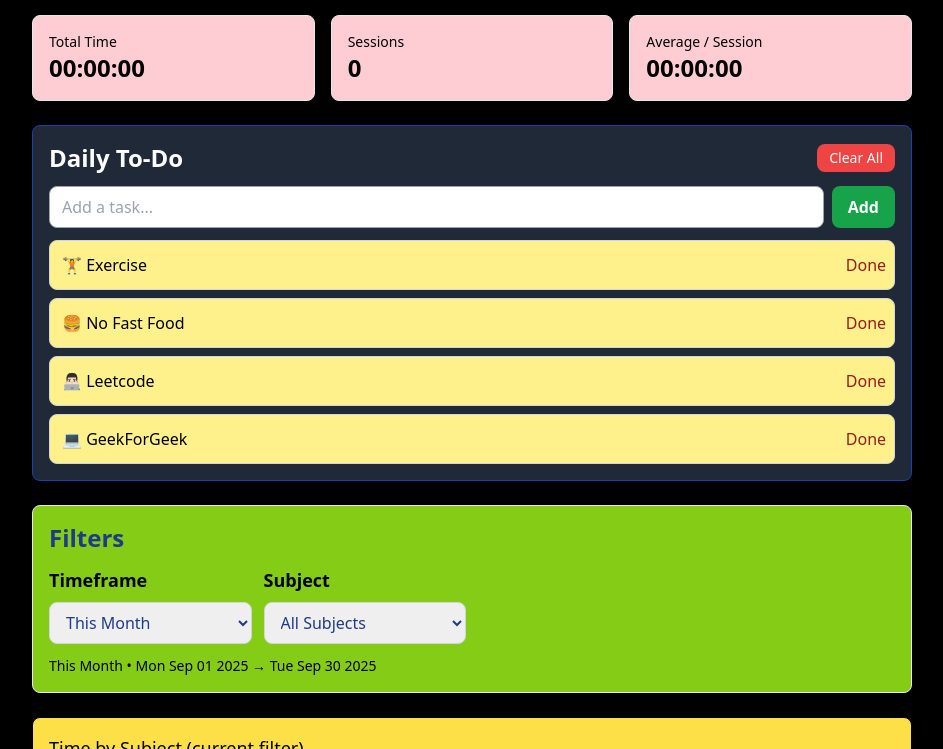
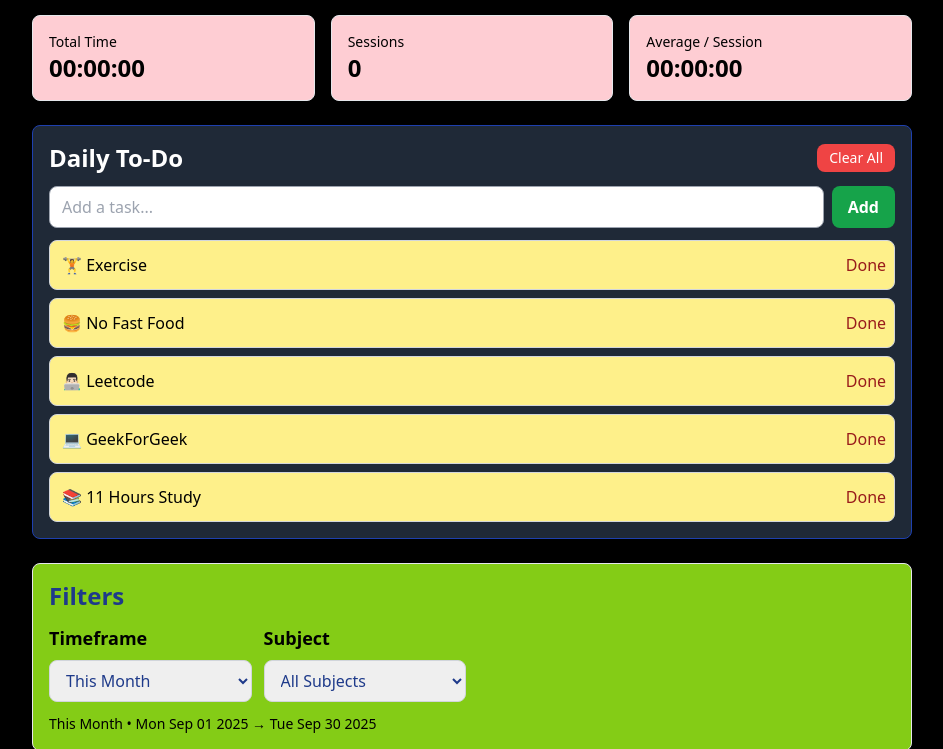
Before and after one commit to shubhamrajdelhiwale/Study-Timer, a plain HTML site: page index.html in a window 1280 px wide. Shown: the part 351-1100 px from the top of the page, without its empty margins (168-1111 px from the left). Drawn offline with nearby package versions, Linux system fonts and the light colour scheme.

Commit message:
Update index.html

```diff
--- a/index.html
+++ b/index.html
@@ -491,7 +491,8 @@ const DEFAULT_TODOS = [
   { text: "🏋️ Exercise", done: false },
   { text: "🍔 No Fast Food", done: false },
   { text: "👨🏻‍💻 Leetcode", done: false },
-  { text: "💻 GeekForGeek", done: false }
+  { text: "💻 GeekForGeek", done: false },
+  { text: "📚 11 Hours Study", done: false }
 ];
 
 let todos = JSON.parse(localStorage.getItem(LS_TODOS) || "[]");
```
